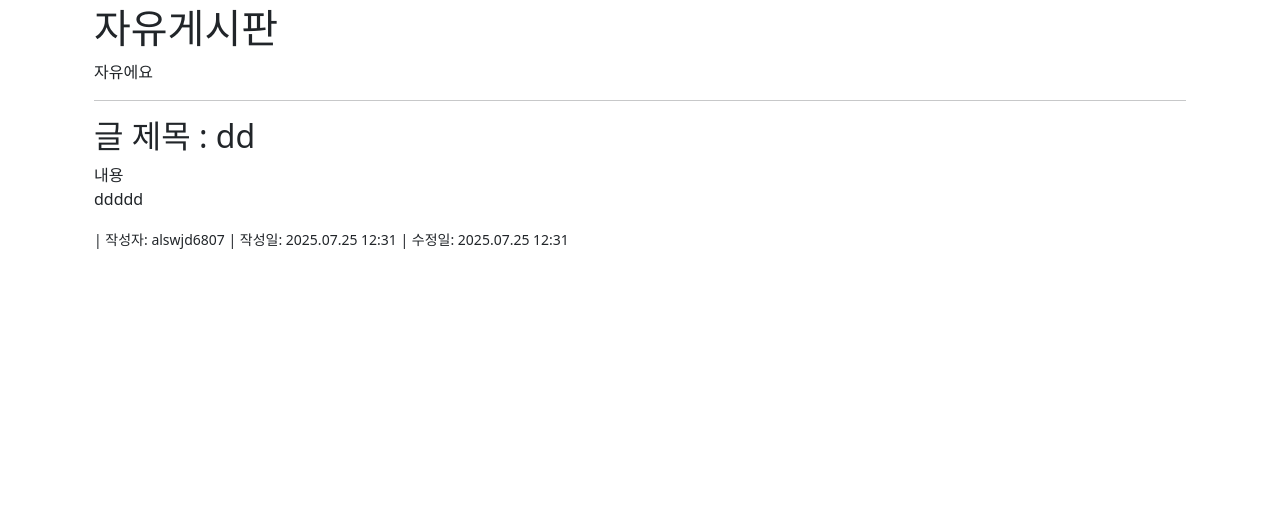
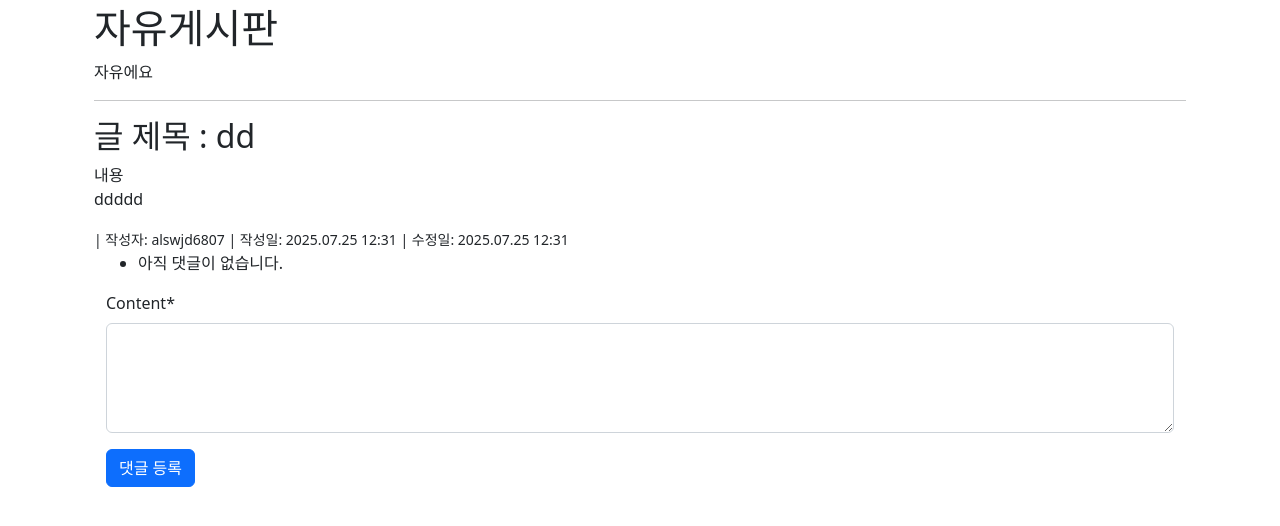
Before and after one commit to M1ngD0ng/board_project, a Django app: page /boards/articles/1 in a window 1280 px wide. Shown: the part 56-582 px from the top of the page. Run offline with Django 5.2, Linux system fonts and the light colour scheme; a user stored in the database is signed in; data comes from the database, SQL or seed files in the repository; both versions use the stored data as it was after the commit; parts of the project's set-up code (start-up, migrations or seed data) failed here and were passed over; some libraries are stand-ins or nearby versions.

Commit message:
feat : 댓글 생성, 조회 기능 구현

```diff
--- /dev/null
+++ b/board_project/boards/forms.py
@@ -0,0 +1,12 @@
+from django import forms
+
+from .models import Comment
+
+
+class CommentForm(forms.ModelForm):
+    class Meta:
+        model = Comment
+        fields = ["content"]
+        widgets = {
+            "content": forms.Textarea(attrs={"rows": 4}),
+        }
--- a/board_project/boards/urls.py
+++ b/board_project/boards/urls.py
@@ -28,4 +28,9 @@ urlpatterns = [
         ArticleDeleteView.as_view(),
         name="article-delete",
     ),
+    path(
+        "articles/<int:article_id>/comment/",
+        CommentCreateView.as_view(),
+        name="comment-form",
+    ),
 ]
--- a/board_project/boards/views.py
+++ b/board_project/boards/views.py
@@ -10,6 +10,7 @@ from django.views.generic import (
     UpdateView,
 )
 
+from .forms import CommentForm
 from .models import *
 
 
@@ -65,7 +66,13 @@ class ArticleDeleteView(LoginRequiredMixin, DeleteView):
 
 class ArticleDetailView(DetailView):
     model = Article
+    template_name = "boards/article_detail.html"
     context_object_name = "article"
+
+    def get_context_data(self, **kwargs):
+        context = super().get_context_data(**kwargs)
+        context["form"] = CommentForm()
+        return context
 
 
 class ArticleListView(ListView):
@@ -82,3 +89,19 @@ class ArticleListView(ListView):
         context = super().get_context_data(**kwargs)
         context["board"] = Board.objects.get(id=self.kwargs["board_id"])
         return context
+
+
+class CommentCreateView(LoginRequiredMixin, CreateView):
+    model = Comment
+    form_class = CommentForm
+
+    def form_valid(self, form):
+        article = Article.objects.get(id=self.kwargs["article_id"])
+
+        form.instance.article = article
+        form.instance.author = self.request.user
+
+        return super().form_valid(form)
+
+    def get_success_url(self):
+        return reverse("boards:article-detail", kwargs={"pk": self.object.article.pk})
--- a/board_project/templates/boards/article_detail.html
+++ b/board_project/templates/boards/article_detail.html
@@ -1,6 +1,6 @@
 {% extends "base.html" %}
 
-{% load static %}
+{% load crispy_forms_tags %}
 
 {% block title %}
   게시판 : {{ article.board.name }}
@@ -14,9 +14,6 @@
     <hr>
 
     <h2>글 제목 : {{ article.title }}</h2>
-    <div>내용</div>
-    <p>{{ article.content }}</p>
-    <small>| 작성자: {{ article.author.username }} | 작성일: {{ article.created_at|date:"Y.m.d H:i" }} | 수정일: {{ article.modified_at|date:"Y.m.d H:i" }}</small>
   {% if user.is_authenticated %}
     {% if article.author == user %}
       <a href="{% url 'boards:article-update' article.pk %}" class="btn btn-primary">수정</a>
@@ -24,6 +21,37 @@
             삭제
         </button>
       {% endif %}
+  {% endif %}
+    <div>내용</div>
+    <p>{{ article.content }}</p>
+    <small>| 작성자: {{ article.author.username }} | 작성일: {{ article.created_at|date:"Y.m.d H:i" }} | 수정일: {{ article.modified_at|date:"Y.m.d H:i" }}</small>
+
+  <div class="container">
+    <ul>
+      {% for comment in article.comments.all %}
+        <li>
+        {{ comment.content }}
+        </li>
+        {% empty %}
+        <li>아직 댓글이 없습니다.</li>
+      {% endfor %}
+    </ul>
+
+  </div>
+
+
+    {% if user.is_authenticated %}
+    <div class="container">
+        <form action="{% url 'boards:comment-form' article.pk %}" method="post" class="form-horizontal">
+            {% csrf_token %}
+            {{ form|crispy }}
+            <div class="control-group">
+              <div class="controls">
+                <button type="submit" class="btn btn-primary">댓글 등록</button>
+              </div>
+            </div>
+        </form>
+    </div>
   {% endif %}
   </div>
 
```
Also changed, not shown: db.sqlite3.
